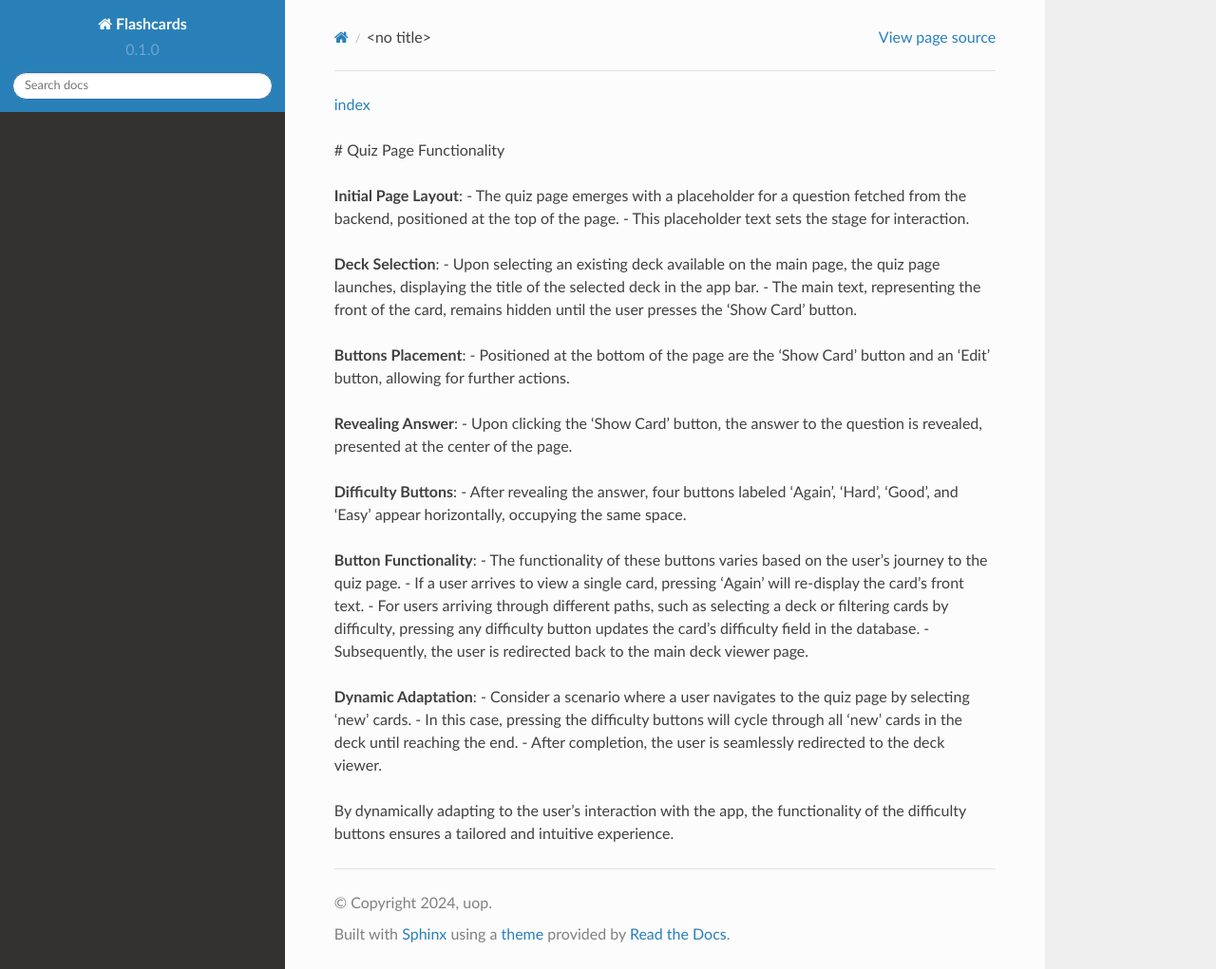
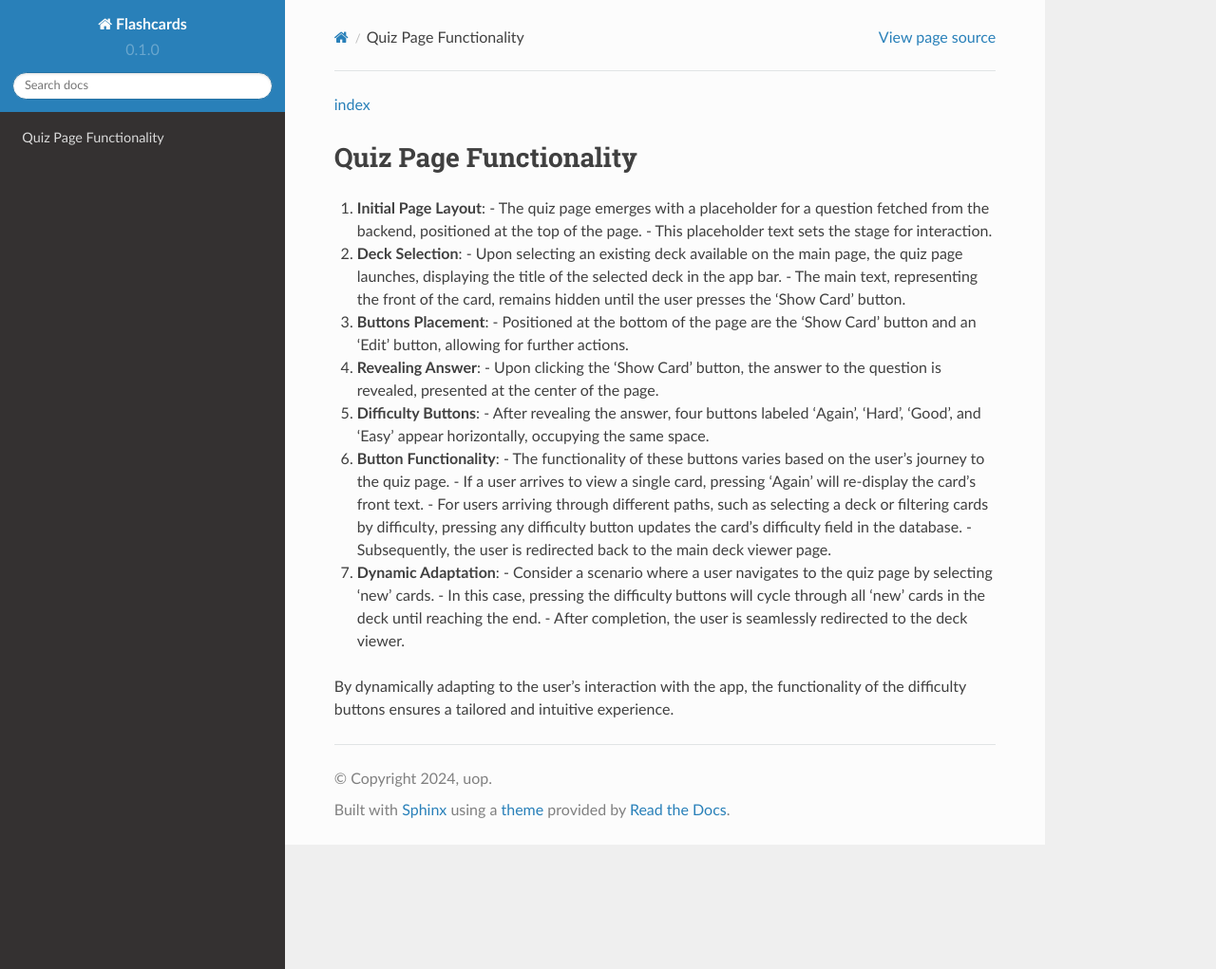
Before and after one commit to SETAP-2NDYEAR/flashcards_documentation, a Sphinx documentation site: the page built from docs/source/quizpage.rst, in a window 1280 px wide and 1021 px high. Shown: the whole window at 95% size. Built offline with Sphinx 7.4.7 and the Read the Docs theme 2.0.0, drawn with Linux system fonts in a browser that asks for light colours; pages that are not in the unit, such as notebooks, are missing from menus.

Commit message:
Update quizpage.rst

```diff
--- a/docs/source/quizpage.rst
+++ b/docs/source/quizpage.rst
@@ -1,7 +1,9 @@
 .. _quiz:
 :ref:`index <index>`
 
-# Quiz Page Functionality
+***********************
+Quiz Page Functionality
+***********************
 
 1. **Initial Page Layout**:
    - The quiz page emerges with a placeholder for a question fetched from the backend, positioned at the top of the page.
```
